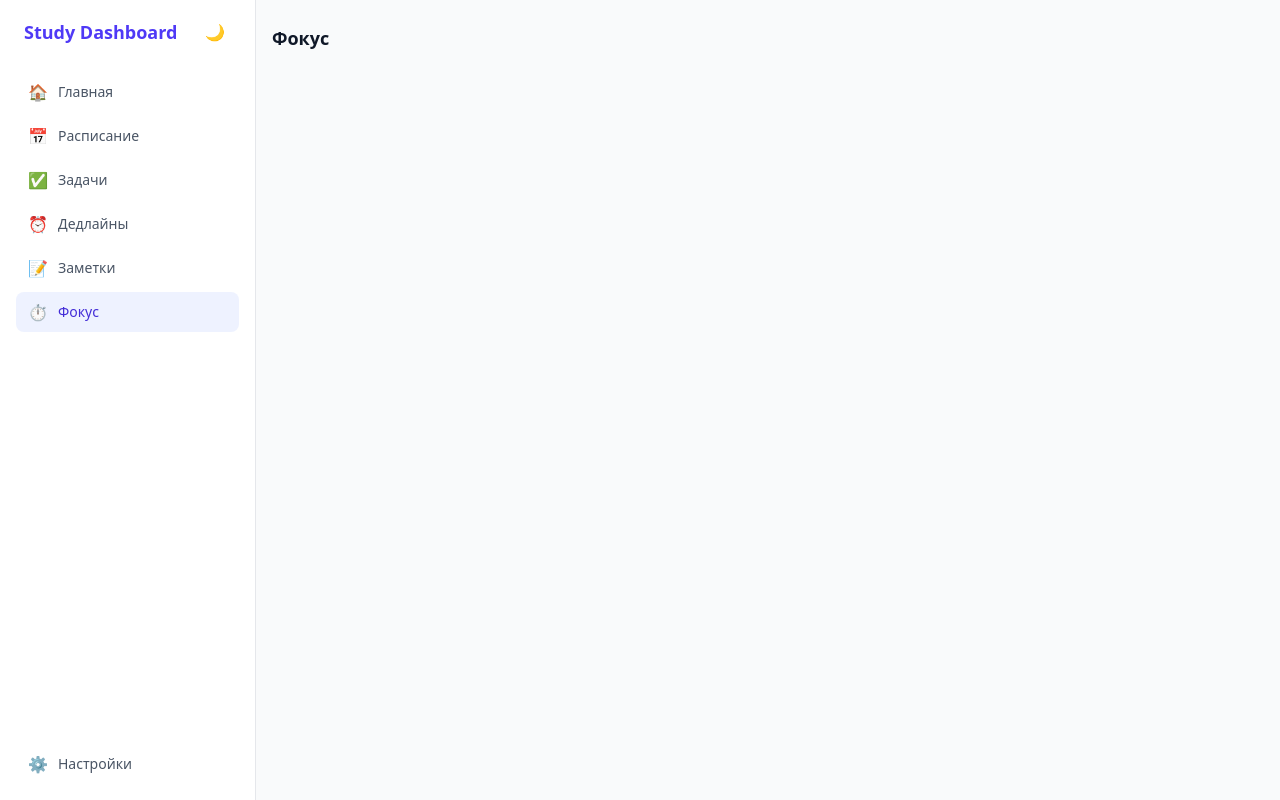
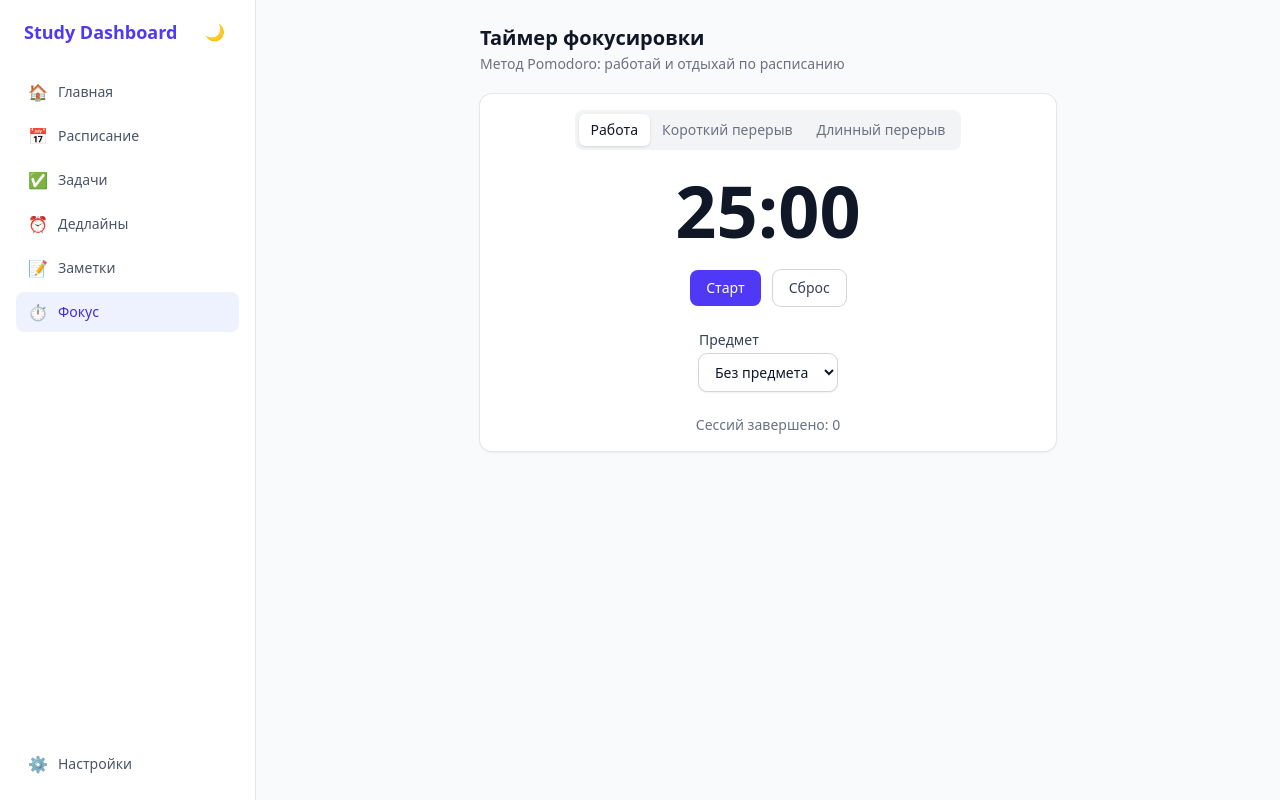
Before and after one commit to Raviil-IV/study-dashboard, a React (Vite) app: page /focus in a window 1280 px wide. Built offline with nearby package versions, Linux system fonts and the light colour scheme.

Commit message:
Add Pomodoro focus timer

```diff
--- /dev/null
+++ b/src/components/focus/ModeSwitch.tsx
@@ -0,0 +1,15 @@
+import Tabs from '../ui/Tabs'
+
+export default function ModeSwitch({ mode, onChange }: { mode: string; onChange: (m: string) => void }) {
+  return (
+    <Tabs
+      tabs={[
+        { value: 'work', label: 'Работа' },
+        { value: 'shortBreak', label: 'Короткий перерыв' },
+        { value: 'longBreak', label: 'Длинный перерыв' },
+      ]}
+      value={mode}
+      onChange={onChange}
+    />
+  )
+}
--- /dev/null
+++ b/src/components/focus/Timer.tsx
@@ -0,0 +1,18 @@
+import Button from '../ui/Button'
+
+export default function Timer({ secondsLeft, isRunning, onStart, onPause, onReset }: { secondsLeft: number; isRunning: boolean; onStart: () => void; onPause: () => void; onReset: () => void }) {
+  const minutes = Math.floor(secondsLeft / 60)
+  const seconds = secondsLeft % 60
+  const display = `${String(minutes).padStart(2, '0')}:${String(seconds).padStart(2, '0')}`
+  return (
+    <div className="flex flex-col items-center gap-6">
+      <div className="text-7xl font-bold tabular-nums text-gray-900 dark:text-gray-100">{display}</div>
+      <div className="flex items-center gap-3">
+        <Button onClick={isRunning ? onPause : onStart} size="md">
+          {isRunning ? 'Пауза' : 'Старт'}
+        </Button>
+        <Button variant="secondary" onClick={onReset}>Сброс</Button>
+      </div>
+    </div>
+  )
+}
--- /dev/null
+++ b/src/hooks/usePomodoro.ts
@@ -0,0 +1,84 @@
+import { useCallback, useEffect, useRef, useState } from 'react'
+
+export type PomodoroMode = 'work' | 'shortBreak' | 'longBreak'
+
+interface Options {
+  workMinutes: number
+  shortBreakMinutes: number
+  longBreakMinutes: number
+}
+
+const MODE_SECONDS = (o: Options, mode: PomodoroMode) => {
+  if (mode === 'work') return o.workMinutes * 60
+  if (mode === 'shortBreak') return o.shortBreakMinutes * 60
+  return o.longBreakMinutes * 60
+}
+
+export function usePomodoro(options: Options) {
+  const [mode, setMode] = useState<PomodoroMode>('work')
+  const [secondsLeft, setSecondsLeft] = useState(() => MODE_SECONDS(options, 'work'))
+  const [isRunning, setIsRunning] = useState(false)
+  const [sessionCount, setSessionCount] = useState(0)
+  const modeRef = useRef(mode)
+  modeRef.current = mode
+  const optionsRef = useRef(options)
+  optionsRef.current = options
+  const onCompleteRef = useRef<(() => void) | null>(null)
+
+  // tick down one second while running
+  useEffect(() => {
+    if (!isRunning) return
+    const id = setInterval(() => {
+      setSecondsLeft((s) => (s > 1 ? s - 1 : 0))
+    }, 1000)
+    return () => clearInterval(id)
+  }, [isRunning])
+
+  // transition to the next mode when the timer hits zero
+  useEffect(() => {
+    if (!isRunning || secondsLeft > 0) return
+    const wasWork = modeRef.current === 'work'
+    if (wasWork) {
+      setSessionCount((c) => c + 1)
+      onCompleteRef.current?.()
+    }
+    setMode(wasWork ? 'shortBreak' : 'work')
+    setSecondsLeft(MODE_SECONDS(optionsRef.current, wasWork ? 'shortBreak' : 'work'))
+    setIsRunning(false)
+  }, [isRunning, secondsLeft])
+
+  // resync duration when options change (settings page), only while paused
+  useEffect(() => {
+    if (!isRunning) {
+      setSecondsLeft(MODE_SECONDS(options, modeRef.current))
+    }
+    // eslint-disable-next-line react-hooks/exhaustive-deps
+  }, [options])
+
+  const start = useCallback(() => setIsRunning(true), [])
+  const pause = useCallback(() => setIsRunning(false), [])
+  const reset = useCallback(() => {
+    setIsRunning(false)
+    setSecondsLeft(MODE_SECONDS(optionsRef.current, modeRef.current))
+  }, [])
+  const setModeSafe = useCallback((m: PomodoroMode) => {
+    setIsRunning(false)
+    setMode(m)
+    setSecondsLeft(MODE_SECONDS(optionsRef.current, m))
+  }, [])
+  const completeSession = useCallback((cb: () => void) => {
+    onCompleteRef.current = cb
+  }, [])
+
+  return {
+    mode,
+    secondsLeft,
+    isRunning,
+    sessionCount,
+    setMode: setModeSafe,
+    start,
+    pause,
+    reset,
+    completeSession,
+  }
+}
--- a/src/pages/FocusPage.tsx
+++ b/src/pages/FocusPage.tsx
@@ -1,3 +1,52 @@
+import { useEffect, useMemo, useState } from 'react'
+import { useStore } from '../store/useStore'
+import { usePomodoro, type PomodoroMode } from '../hooks/usePomodoro'
+import PageHeader from '../components/ui/PageHeader'
+import Card from '../components/ui/Card'
+import Select from '../components/ui/Select'
+import ModeSwitch from '../components/focus/ModeSwitch'
+import Timer from '../components/focus/Timer'
+
 export default function FocusPage() {
-  return <h1 className="text-lg font-semibold text-gray-900 dark:text-gray-100">Фокус</h1>
+  const settings = useStore((s) => s.settings)
+  const addFocusSession = useStore((s) => s.addFocusSession)
+  const tasks = useStore((s) => s.tasks)
+  const [subject, setSubject] = useState('')
+  const pomodoro = usePomodoro({
+    workMinutes: settings.pomodoroWorkMinutes,
+    shortBreakMinutes: settings.pomodoroShortBreakMinutes,
+    longBreakMinutes: settings.pomodoroLongBreakMinutes,
+  })
+
+  const subjects = useMemo(() => Array.from(new Set(tasks.map((t) => t.subject).filter(Boolean))).sort() as string[], [tasks])
+
+  useEffect(() => {
+    pomodoro.completeSession(() => {
+      addFocusSession({
+        label: subject || 'Фокус',
+        subject: subject || undefined,
+        durationMinutes: settings.pomodoroWorkMinutes,
+        completed: true,
+      })
+    })
+  }, [pomodoro.completeSession, subject, settings.pomodoroWorkMinutes, addFocusSession])
+
+  return (
+    <div className="mx-auto max-w-xl">
+      <PageHeader title="Таймер фокусировки" subtitle="Метод Pomodoro: работай и отдыхай по расписанию" />
+      <Card>
+        <div className="flex flex-col items-center gap-6">
+          <ModeSwitch mode={pomodoro.mode} onChange={(m) => pomodoro.setMode(m as PomodoroMode)} />
+          <Timer secondsLeft={pomodoro.secondsLeft} isRunning={pomodoro.isRunning} onStart={pomodoro.start} onPause={pomodoro.pause} onReset={pomodoro.reset} />
+          <Select label="Предмет" value={subject} onChange={(e) => setSubject(e.target.value)}>
+            <option value="">Без предмета</option>
+            {subjects.map((s) => (
+              <option key={s} value={s}>{s}</option>
+            ))}
+          </Select>
+          <p className="text-sm text-gray-500 dark:text-gray-400">Сессий завершено: {pomodoro.sessionCount}</p>
+        </div>
+      </Card>
+    </div>
+  )
 }
```
Also changed, not shown: 1 other file (tests, documents, lock files or other folders).
